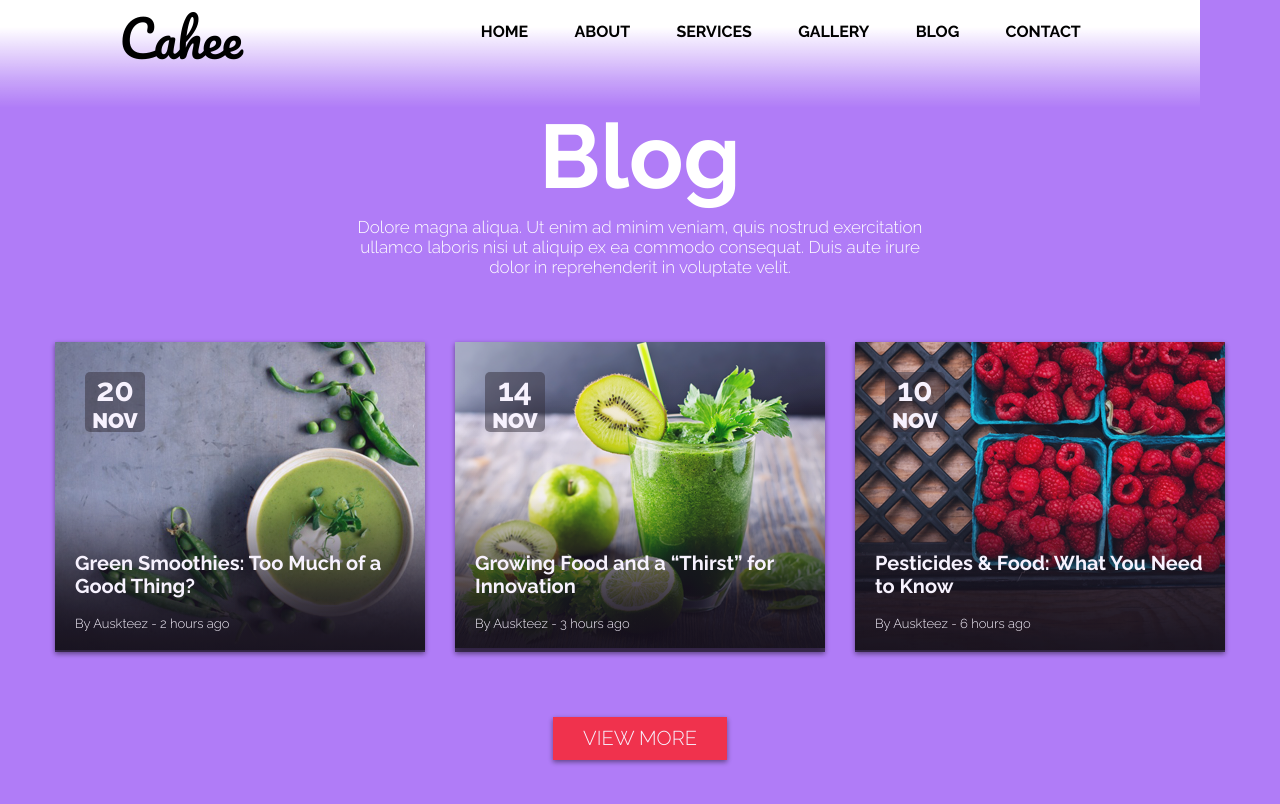
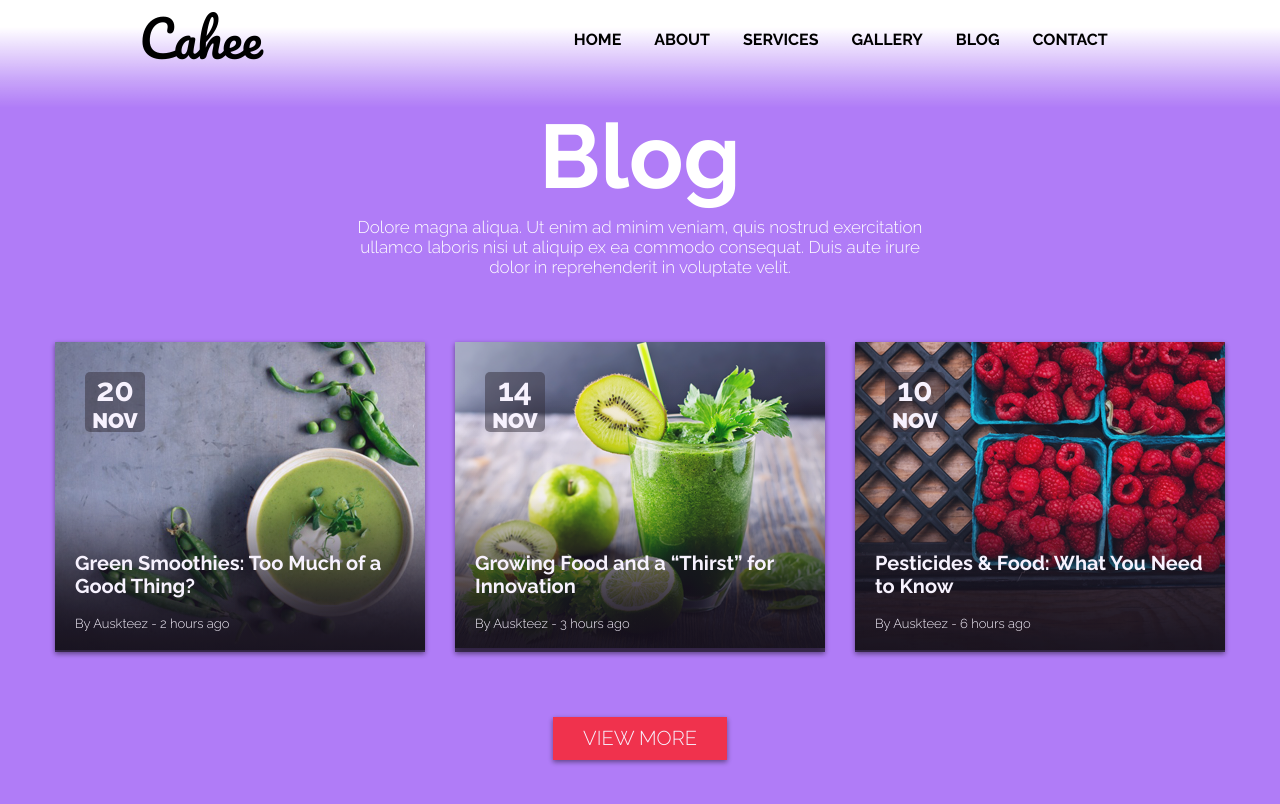
Before and after one commit to darkgraycat/lessons, a plain HTML site: page lessons/lesson11/index.html in a window 1280 px wide. Drawn offline with Linux system fonts and the light colour scheme.

Commit message:
recreate last

```diff
--- a/lessons/lesson11/css/main.css
+++ b/lessons/lesson11/css/main.css
@@ -66,5 +66,5 @@
 }
 
 .header {
-	width: 1200px;
+	width: 100%;
 }
--- a/lessons/lesson11/css/navigation.css
+++ b/lessons/lesson11/css/navigation.css
@@ -1,11 +1,12 @@
 .navigation {
 	display: flex;
 	flex-direction: row;
-	justify-content: space-between;
+	flex-wrap: wrap;
+	justify-content: space-evenly;
+	align-items: center;
 }
 
 .navigation__button {
-	padding: 10px 0;
 	border-top: 3px solid rgba(0,0,0,0);
 	text-decoration: none;
 	color: #000000;
```
